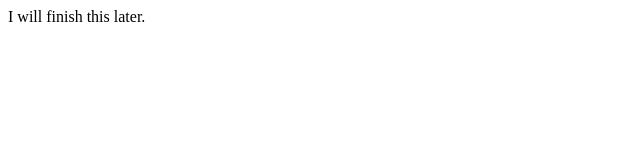
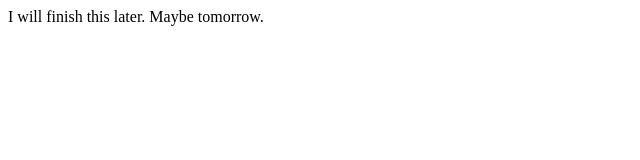
Before and after one commit to srparker12/CSCI3321_Savanna_Parker_Front, a plain HTML site: page src/my-recipes.html in a window 1280 px wide. Shown: the whole page, without its empty margins (0-640 px from the left). Drawn offline with Linux system fonts and the light colour scheme.

Commit message:
Modified the HTML

```diff
--- a/src/my-recipes.html
+++ b/src/my-recipes.html
@@ -6,6 +6,6 @@
     <title>My Favorite Recipes</title>
 </head>
 <body>
-    I will finish this later.
+    I will finish this later. Maybe tomorrow.
 </body>
 </html>
```
